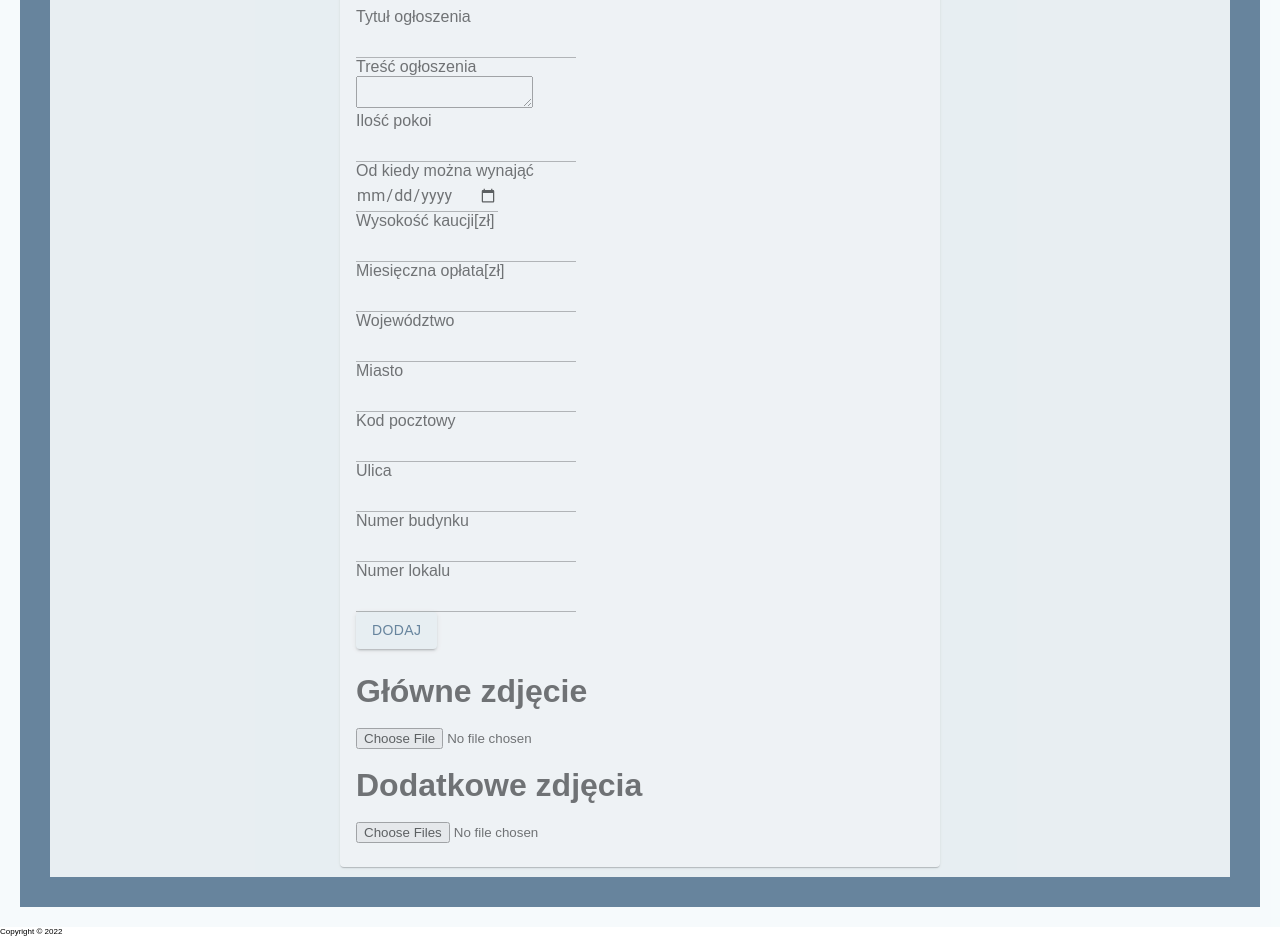
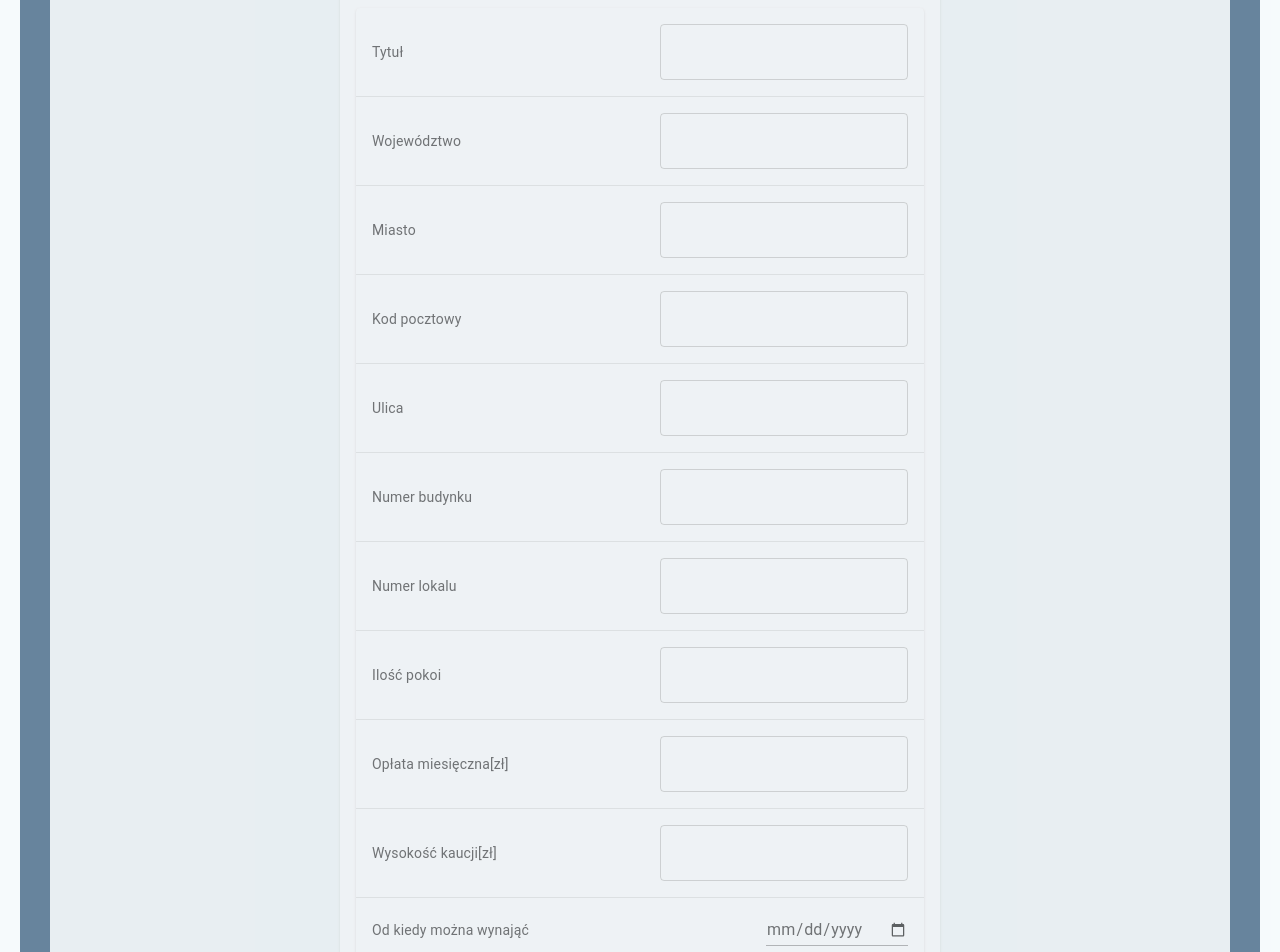
Before and after one commit to TomKry5821/Apartments-For-Rent-Client, a React (Create React App) app: page /logged/addOffer in a window 1280 px wide. Shown: the part 180-1132 px from the top of the page. Built offline with nearby package versions, Linux system fonts and the light colour scheme.

Commit message:
Corrected add announcement UI display

```diff
--- a/src/coponents/logged/AddOffer.jsx
+++ b/src/coponents/logged/AddOffer.jsx
@@ -8,14 +8,14 @@ import {
   CardHeader,
   Grid,
   TextField,
-  Input
+  Input,
+  Table,
+  TableBody,
+  TableCell,
+  TableContainer,
+  TableRow,
+  Paper
 } from "@mui/material";
-import {
-  FormControl,
-  FormLabel,
-  FormErrorMessage,
-  FormHelperText,
-} from '@chakra-ui/react'
 import * as React from "react";
 import "react-responsive-carousel/lib/styles/carousel.min.css";
 import { useNavigate } from "react-router-dom";
@@ -34,7 +34,7 @@ const AddOffer = function () {
   const caution = useRef(0);
   const rentalAmount = useRef(0);
   const district = useRef("");
-  const city = useRef("")
+  const city = useRef("");
   const zipCode = useRef("");
   const street = useRef("");
   const buildingNumber = useRef("");
@@ -67,7 +67,7 @@ const AddOffer = function () {
     data.append('rentalTerm', rentalTerm.current.value);
     data.append('caution', caution.current.value);
     data.append('rentalAmount', rentalAmount.current.value);
-    data.append('content', document.getElementById("content").value);
+    data.append('content', content.current.value);
     data.append('district', district.current.value);
     data.append('city', city.current.value);
     data.append('zipCode', zipCode.current.value);
@@ -109,84 +109,118 @@ const AddOffer = function () {
               <CardContent>
                 <Grid container direction="column" spacing={3}>
                   <Grid item>
-                    <FormControl
-                      size="lg">
-                      <FormLabel>Tytuł ogłoszenia</FormLabel>
-                      <Input
-                        type='text'
-                        inputRef={title} />
-                      <br></br>
-                      <FormLabel>Treść ogłoszenia</FormLabel>
-                      <textarea
-                        id="content"
-                        type='text'
-                        inputRef={content} />
-                      <br></br>
-                      <FormLabel>Ilość pokoi</FormLabel>
-                      <Input
-                        type='number'
-                        inputRef={roomsNumber} />
-                      <br></br>
-                      <FormLabel>Od kiedy można wynająć</FormLabel>
-                      <Input
-                        type='date'
-                        inputRef={rentalTerm} />
-                      <br></br>
-                      <FormLabel>Wysokość kaucji[zł]</FormLabel>
-                      <Input
-                        type='number'
-                        inputRef={caution} />
-                      <br></br>
-                      <FormLabel>Miesięczna opłata[zł]</FormLabel>
-                      <Input
-                        type='number'
-                        inputRef={rentalAmount} />
-                      <br></br>
-                      <FormLabel>Województwo</FormLabel>
-                      <Input
-                        type='test'
-                        inputRef={district} />
-                      <br></br>
-                      <FormLabel>Miasto</FormLabel>
-                      <Input
-                        type='text'
-                        inputRef={city} />
-                      <br></br>
-                      <FormLabel>Kod pocztowy</FormLabel>
-                      <Input
-                        type='text'
-                        inputRef={zipCode} />
-                      <br></br>
-                      <FormLabel>Ulica</FormLabel>
-                      <Input
-                        type='text'
-                        inputRef={street} />
-                      <br></br>
-                      <FormLabel>Numer budynku</FormLabel>
-                      <Input
-                        type='text'
-                        inputRef={buildingNumber} />
-                      <br></br>
-                      <FormLabel>Numer lokalu</FormLabel>
-                      <Input
-                        type='text'
-                        inputRef={localNumber} />
-                      <br></br>
-                      <Button
-                        type="submit"
-                        variant="contained"
-                        sx={{
-                          color: "rgb(17, 63, 103);",
-                          backgroundColor: "rgb(243, 249, 251);",
-                          fontFamily: "Titillium Web, sans-serif;",
-                        }}
-                        onClick={() => {
-                          addNewAnnouncement();
-                        }}
-                      >
-                        dodaj
-                      </Button>
-                    </FormControl>
+                    <TableContainer component={Paper}>
+                      <Table sx={{ minWidth: 250 }} aria-label="simple table">
+                        <TableRow key="title">
+                          <TableCell scope="row"> Tytuł </TableCell>
+                          <TableCell align="right">
+                            <TextField
+                              align="right"
+                              inputRef={title}
+                            />
+                          </TableCell>
+                        </TableRow>
+                        <TableRow key="district">
+                          <TableCell scope="row"> Województwo </TableCell>
+                          <TableCell align="right">
+                            <TextField
+                              align="right"
+                              inputRef={district}
+                            />
+                          </TableCell>
+                        </TableRow>
+                        <TableRow key="city">
+                          <TableCell scope="row">Miasto</TableCell>
+                          <TableCell align="right">
+                            <TextField
+                              align="right"
+                              inputRef={city} />
+                          </TableCell>
+                        </TableRow>
+                        <TableRow key="zipCode">
+                          <TableCell scope="row">Kod pocztowy</TableCell>
+                          <TableCell align="right">
+                            <TextField
+                              align="right"
+                              inputRef={zipCode}
+                            />
+                          </TableCell>
+                        </TableRow>
+                        <TableRow key="street">
+                          <TableCell scope="row">Ulica</TableCell>
+                          <TableCell align="right">
+                            <TextField
+                              align="right"
+                              inputRef={street}
+                            />
+                          </TableCell>
+                        </TableRow>
+                        <TableRow key="buildingNumber" >
+                          <TableCell scope="row">Numer budynku</TableCell>
+                          <TableCell align="right">
+                            <TextField
+                              align="right"
+                              inputRef={buildingNumber}
+                            />
+                          </TableCell>
+                        </TableRow>
+                        <TableRow key="localNumber">
+                          <TableCell scope="row">Numer lokalu</TableCell>
+                          <TableCell align="right">
+                            <TextField
+                              align="right"
+                              inputRef={localNumber}
+                            />
+                          </TableCell>
+                        </TableRow>
+                        <TableRow key="roomsNumber" >
+                          <TableCell scope="row">Ilość pokoi</TableCell>
+                          <TableCell align="right">
+                            <TextField
+                              align="right"
+                              inputRef={roomsNumber}
+                            />
+                          </TableCell>
+                        </TableRow>
+                        <TableRow key="rentalAmount">
+                          <TableCell scope="row">Opłata miesięczna[zł]</TableCell>
+                          <TableCell align="right">
+                            <TextField
+                              align="right"
+                              inputRef={rentalAmount}
+                            />
+                          </TableCell>
+                        </TableRow>
+                        <TableRow key="caution" >
+                          <TableCell scope="row">Wysokość kaucji[zł]</TableCell>
+                          <TableCell align="right">
+                            <TextField
+                              align="right"
+                              inputRef={caution}
+                            />
+                          </TableCell>
+                        </TableRow>
+                        <TableRow key="rentalTerm">
+                          <TableCell scope="row">Od kiedy można wynająć</TableCell>
+                          <TableCell align="right">
+                            <Input
+                              type="date"
+                              align="right"
+                              inputRef={rentalTerm}
+                            />
+                          </TableCell>
+                        </TableRow>
+                      </Table>
+                    </TableContainer>
+                    <Grid item>
+                      <TextField
+                        id="outlined-multiline-flexible"
+                        multiline
+                        maxRows={20}
+                        fullWidth
+                        inputRef={content}
+                      />
+                    </Grid>
                   </Grid>
                   <Grid item>
                     <Grid container direction="column" justifyContent="space-between">
@@ -213,6 +247,19 @@ const AddOffer = function () {
                     </Grid>
                   </Grid>
                 </Grid>
+                <Button
+                  variant="contained"
+                  sx={{
+                    color: "rgb(17, 63, 103);",
+                    backgroundColor: "rgb(243, 249, 251);",
+                    fontFamily: "Titillium Web, sans-serif;",
+                  }}
+                  onClick={() => {
+                    addNewAnnouncement();
+                  }}
+                >
+                  Dodaj ogłoszenie
+                </Button>
               </CardContent>
             </Card>
           </Grid>
```
